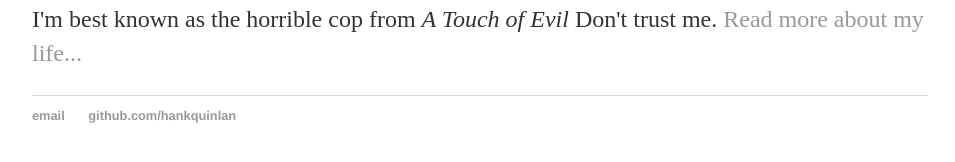
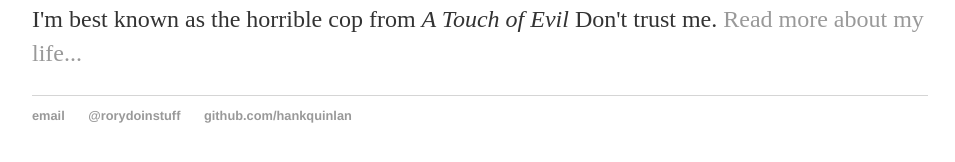
Before and after one commit to rorycodinstuff/rorycodinstuff.github.io, a Jekyll site: the page built from index.html, in a window 1280 px wide. Shown: the part 194-356 px from the top of the page, without its empty margins (160-1115 px from the left). Built offline with Jekyll 4.4.1, drawn with Linux system fonts in a browser that asks for light colours.

Commit message:
Update default.html

```diff
--- a/_layouts/default.html
+++ b/_layouts/default.html
@@ -20,7 +20,8 @@
 			</div><!-- /.container -->
 			<footer>
 	    		<ul>
-	        		<li><a href="mailto:hankquinlanhub@gmail.com">email</a></li>
+	        		<li><a href="mailto:rory.f.green@gmail.com">email</a></li>
+				<li><a href="https://twitter.com/rorydoinstuff">@rorydoinstuff</a></li>
 	        		<li><a href="https://github.com/hankquinlan">github.com/hankquinlan</a></li>
 				</ul>
 			</footer>
```
